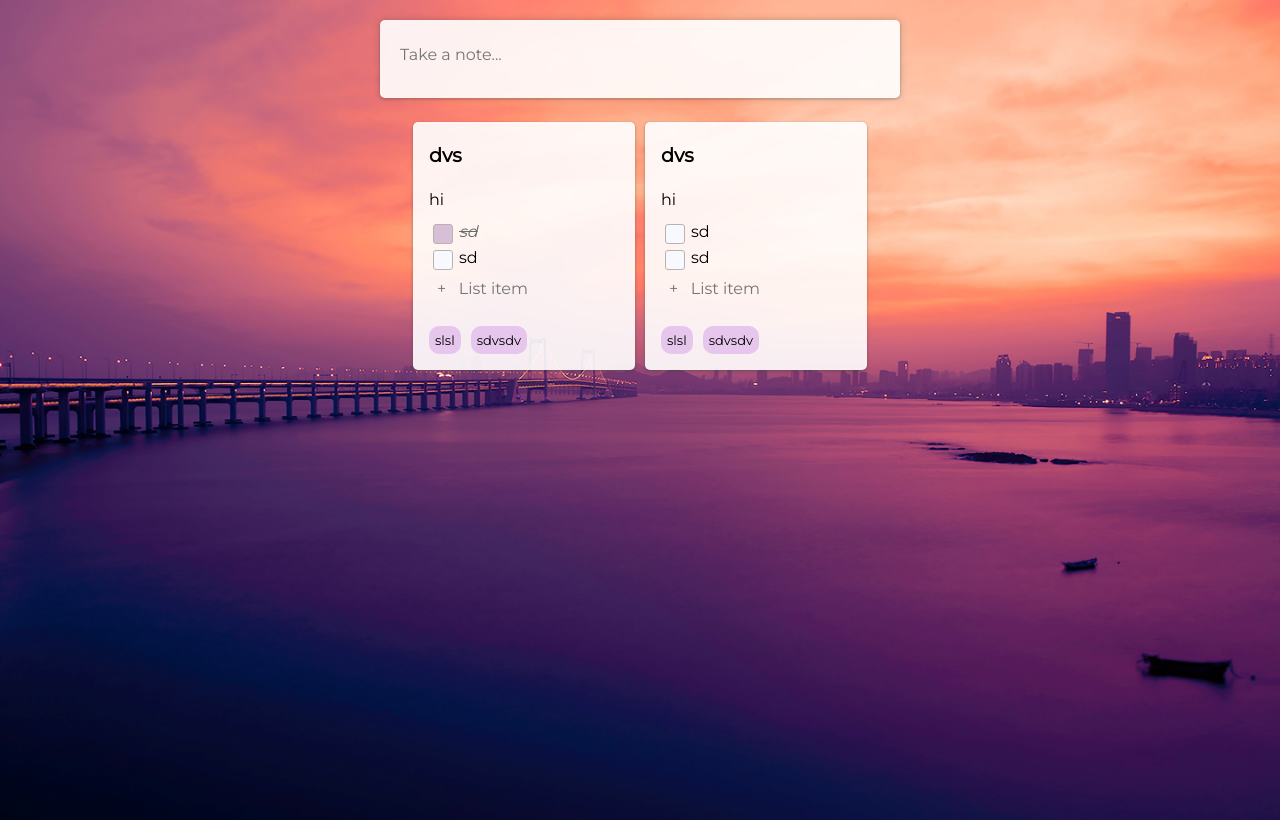
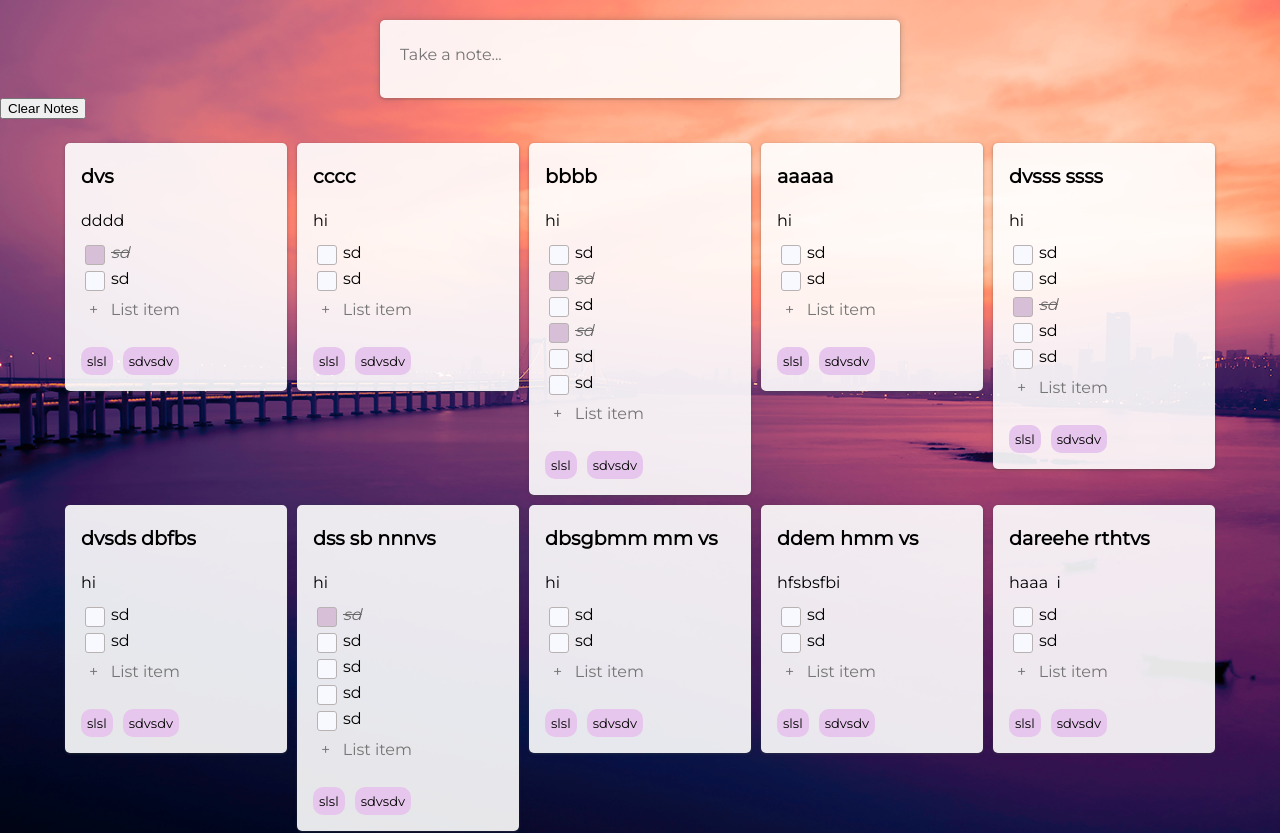
Before and after one commit to DoviMaj/note-app-2.0, a React (Create React App) app: page / in a window 1280 px wide. Shown: the top 833 px of the page. Built offline with nearby package versions, Linux system fonts and the light colour scheme.

Commit message:
delete all notes button

```diff
--- a/src/App.js
+++ b/src/App.js
@@ -72,11 +72,24 @@ function App(props) {
     setNotes(newNotes);
   };
 
+  const clearNotes = () => {
+    setNotes([]);
+  };
+
   return (
     <div className="App">
+      <div className="form-wrapper">
         <Form display={false} handleForm={(note) => handleForm(note)} />
+        {notes.length !== 0 && (
+          <button className="clear-all-button" onClick={clearNotes}>
+            Clear Notes
+          </button>
+        )}
+      </div>
+
       <div className="notes-container">
-        {notes.map((note) => (
+        {notes.length !== 0 &&
+          notes.map((note) => (
             <Note
               deleteListItem={deleteListItem}
               deleteNote={deleteNote}
--- a/src/sample.js
+++ b/src/sample.js
@@ -4,7 +4,7 @@ let sample = [
   {
     id: uniqid(),
     title: "dvs",
-    note: "hi",
+    note: "dddd",
     list: [
       { name: "sd", completed: true, id: uniqid() },
       { name: "sd", completed: false, id: uniqid() },
@@ -14,9 +14,121 @@ let sample = [
   },
   {
     id: uniqid(),
-    title: "dvs",
+    title: "cccc",
     note: "hi",
     list: [
+      { name: "sd", completed: false, id: uniqid() },
+      { name: "sd", completed: false, id: uniqid() },
+    ],
+    project: "slsl",
+    date: "sdvsdv",
+  },
+  {
+    id: uniqid(),
+    title: "bbbb",
+    note: "hi",
+    list: [
+      { name: "sd", completed: false, id: uniqid() },
+      { name: "sd", completed: true, id: uniqid() },
+      { name: "sd", completed: false, id: uniqid() },
+      { name: "sd", completed: true, id: uniqid() },
+      { name: "sd", completed: false, id: uniqid() },
+      { name: "sd", completed: false, id: uniqid() },
+    ],
+    project: "slsl",
+    date: "sdvsdv",
+  },
+  {
+    id: uniqid(),
+    title: "aaaaa",
+    note: "hi",
+    list: [
+      { name: "sd", completed: false, id: uniqid() },
+      { name: "sd", completed: false, id: uniqid() },
+    ],
+    project: "slsl",
+    date: "sdvsdv",
+  },
+  {
+    id: uniqid(),
+    title: "dvsss ssss",
+    note: "hi",
+    list: [
+      { name: "sd", completed: false, id: uniqid() },
+      { name: "sd", completed: false, id: uniqid() },
+      { name: "sd", completed: true, id: uniqid() },
+      { name: "sd", completed: false, id: uniqid() },
+      { name: "sd", completed: false, id: uniqid() },
+    ],
+    project: "slsl",
+    date: "sdvsdv",
+  },
+  {
+    id: uniqid(),
+    title: "dvsds  dbfbs",
+    note: "hi",
+    list: [
+      { name: "sd", completed: false, id: uniqid() },
+      { name: "sd", completed: false, id: uniqid() },
+    ],
+    project: "slsl",
+    date: "sdvsdv",
+  },
+  {
+    id: uniqid(),
+    title: "dss  sb   nnnvs",
+    note: "hi",
+    list: [
+      { name: "sd", completed: true, id: uniqid() },
+      { name: "sd", completed: false, id: uniqid() },
+      { name: "sd", completed: false, id: uniqid() },
+      { name: "sd", completed: false, id: uniqid() },
+      { name: "sd", completed: false, id: uniqid() },
+    ],
+    project: "slsl",
+    date: "sdvsdv",
+  },
+  {
+    id: uniqid(),
+    title: "dbsgbmm  mm  vs",
+    note: "hi",
+    list: [
+      { name: "sd", completed: false, id: uniqid() },
+      { name: "sd", completed: false, id: uniqid() },
+    ],
+    project: "slsl",
+    date: "sdvsdv",
+  },
+  {
+    id: uniqid(),
+    title: "ddem hmm vs",
+    note: "hfsbsfbi",
+    list: [
+      { name: "sd", completed: false, id: uniqid() },
+      { name: "sd", completed: false, id: uniqid() },
+    ],
+    project: "slsl",
+    date: "sdvsdv",
+  },
+  {
+    id: uniqid(),
+    title: "dareehe rthtvs",
+    note: "haaa  i",
+    list: [
+      { name: "sd", completed: false, id: uniqid() },
+      { name: "sd", completed: false, id: uniqid() },
+    ],
+    project: "slsl",
+    date: "sdvsdv",
+  },
+  {
+    id: uniqid(),
+    title: "sdvsdvs savsdv",
+    note: "hi",
+    list: [
+      { name: "sd", completed: false, id: uniqid() },
+      { name: "sd", completed: false, id: uniqid() },
+      { name: "sd", completed: true, id: uniqid() },
       { name: "sd", completed: false, id: uniqid() },
       { name: "sd", completed: false, id: uniqid() },
     ],
```
Lines whose indentation alone changed are shown as unchanged.
